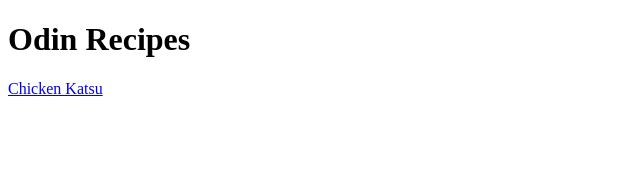
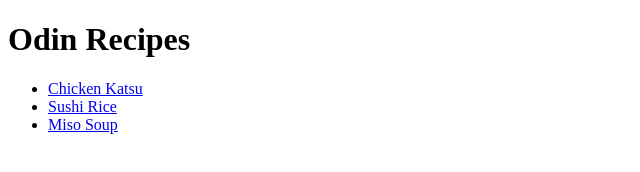
Before and after one commit to ashasyim/odin-recipes, a plain HTML site: page index.html in a window 1280 px wide. Shown: the whole page, without its empty margins (0-640 px from the left). Drawn offline with Linux system fonts and the light colour scheme.

Commit message:
Add another link recipes

```diff
--- a/index.html
+++ b/index.html
@@ -5,6 +5,11 @@
 </head>
 <body>
     <h1>Odin Recipes</h1>
-    <a href="recipes/chicken-katsu.html">Chicken Katsu</a>
+    <ul>
+        <li><a href="recipes/chicken-katsu.html">Chicken Katsu</a></li>
+        <li><a href="recipes/sushi.html">Sushi Rice</a></li>
+        <li><a href="recipes/miso.html">Miso Soup</a></li>
+    </ul>
+
 </body>
 </html>
```
